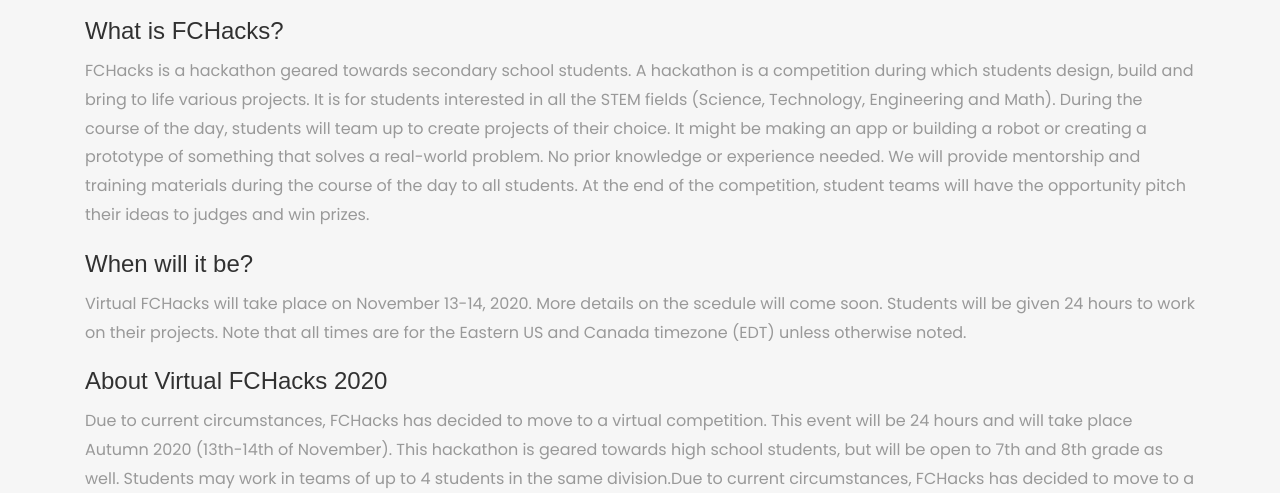
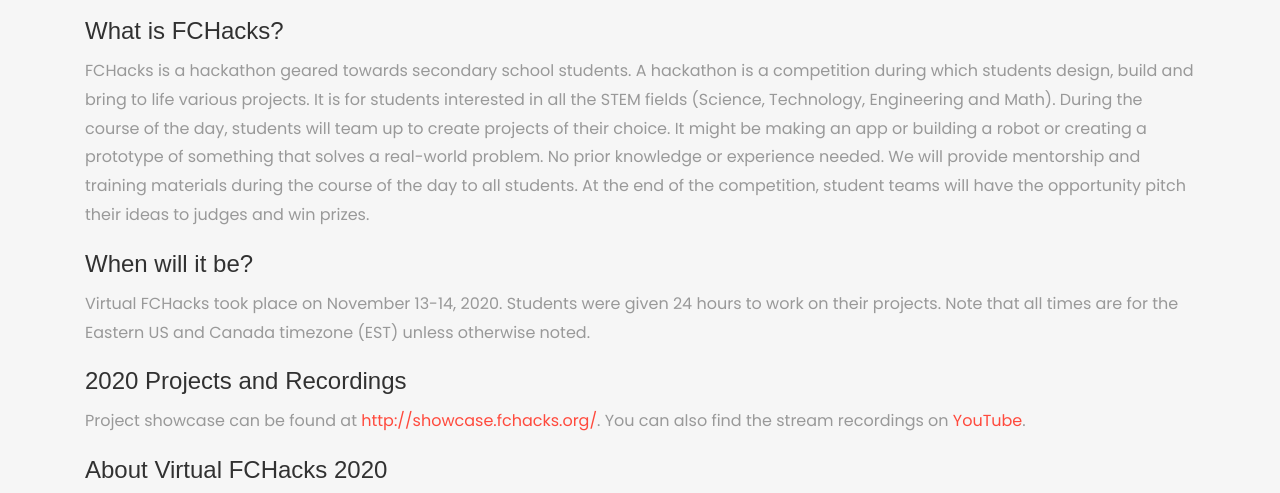
Before and after one commit to fchacks/2020, a plain HTML site: page about.html in a window 1280 px wide. Shown: the part 299-792 px from the top of the page. Drawn offline with Linux system fonts and the light colour scheme; some packages are replaced by stand-ins of ours; no server answers.

Commit message:
add showcase link

```diff
--- a/about.html
+++ b/about.html
@@ -88,7 +88,10 @@
 <h4>What is FCHacks?</h4>
 	<p>FCHacks is a hackathon geared towards secondary school students. A hackathon is a competition during which students design, build and bring to life various projects. It is for students interested in all the STEM fields (Science, Technology, Engineering and Math). During the course of the day, students will team up to create projects of their choice. It might be making an app or building a robot or creating a prototype of something that solves a real-world problem. No prior knowledge or experience needed. We will provide mentorship and training materials during the course of the day to all students. At the end of the competition, student teams will have the opportunity pitch their ideas to judges and win prizes.</p>
 	<h4>When will it be?</h4>
-	<p>Virtual FCHacks will take place on November 13-14, 2020. More details on the scedule will come soon. Students will be given 24 hours to work on their projects. Note that all times are for the Eastern US and Canada timezone (EDT) unless otherwise noted.</p>
+  <p>Virtual FCHacks took place on November 13-14, 2020. Students were given 24 hours to work on their projects. Note that all times are for the Eastern US and Canada timezone (EST) unless otherwise noted.</p>
+  <h4>2020 Projects and Recordings</h4>
+  <p>Project showcase can be found at <a href="http://showcase.fchacks.org/">http://showcase.fchacks.org/</a>.
+    You can also find the stream recordings on <a href="https://www.youtube.com/playlist?list=PL8xiDMrXAwSL_bX80KqJlUBLxFl2_c2tA">YouTube</a>.</p>
   <h4>About Virtual FCHacks 2020</h4>
 
     <p>
```
Also changed, not shown: schedule.html (+1 -1 lines).
